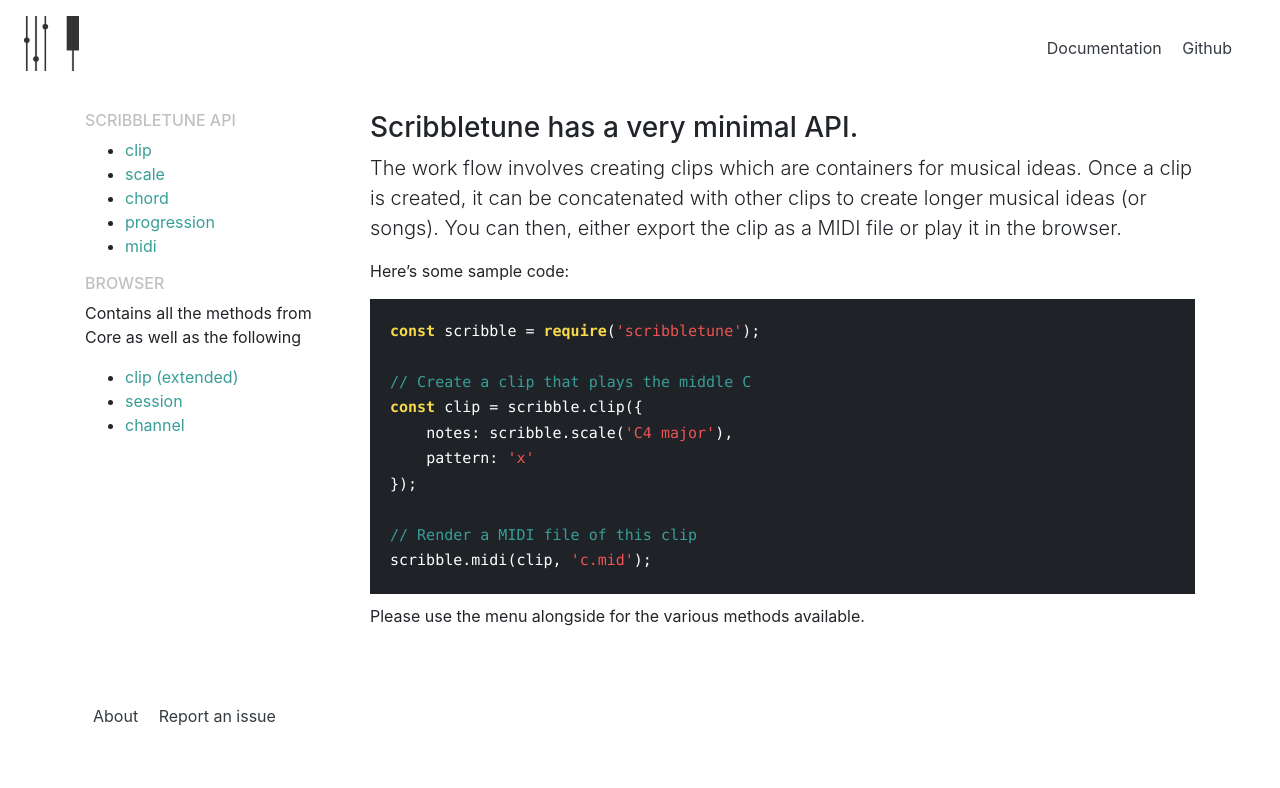
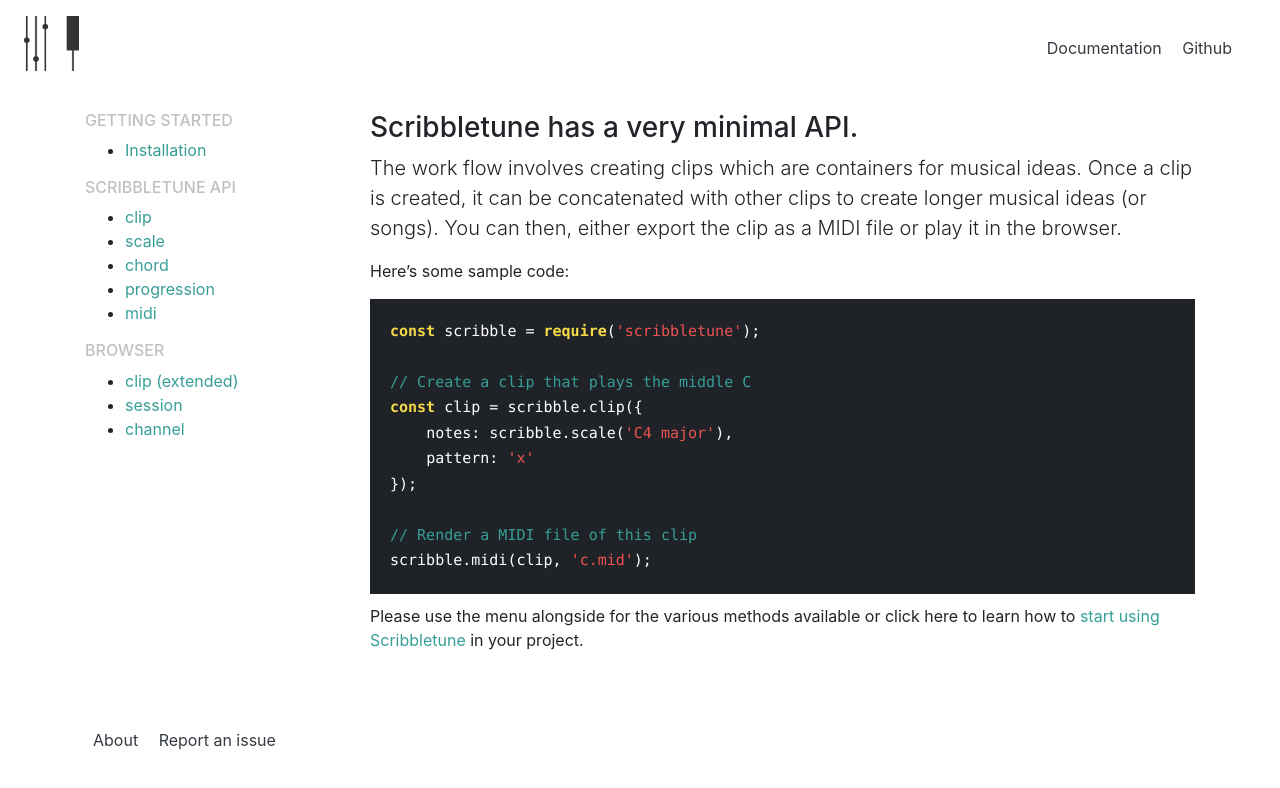
Before and after one commit to scribbletune/scribbletune.com, a Jekyll site: the page built from _pages/documentation.md, in a window 1280 px wide. Shown: the top 788 px of the page. Built offline with Jekyll 4.4.1, drawn with Linux system fonts in a browser that asks for light colours; a style sheet for code colours, icons or effects is not loaded.

Commit message:
Add docs for installation

````diff
--- a/_includes/aside.html
+++ b/_includes/aside.html
@@ -1,18 +1,21 @@
 <aside>
+	<h6>GETTING STARTED</h6>
+	<ul>
+		<li {% if page.title == 'installation' %} class="active"{% endif %}><a href="/documentation/installation">Installation</a></li>
+	</ul>
 	<h6>SCRIBBLETUNE API</h6>
 	<ul>
-		<li {% if page.title == 'clip' %} class="active" {{ page.title }}{% endif %}><a href="/documentation/core/clip">clip</a></li>
-		<li {% if page.title == 'scale' %} class="active" {{ page.title }}{% endif %}><a href="/documentation/core/scale">scale</a></li>
-		<li {% if page.title == 'chord' %} class="active" {{ page.title }}{% endif %}><a href="/documentation/core/chord">chord</a></li>
-		<li {% if page.title == 'progression' %} class="active" {{ page.title }}{% endif %}><a href="/documentation/core/progression">progression</a></li>
-		<li {% if page.title == 'midi' %} class="active" {{ page.title }}{% endif %}><a href="/documentation/core/midi">midi</a></li>
+		<li {% if page.title == 'clip' %} class="active"{% endif %}><a href="/documentation/core/clip">clip</a></li>
+		<li {% if page.title == 'scale' %} class="active"{% endif %}><a href="/documentation/core/scale">scale</a></li>
+		<li {% if page.title == 'chord' %} class="active"{% endif %}><a href="/documentation/core/chord">chord</a></li>
+		<li {% if page.title == 'progression' %} class="active"{% endif %}><a href="/documentation/core/progression">progression</a></li>
+		<li {% if page.title == 'midi' %} class="active"{% endif %}><a href="/documentation/core/midi">midi</a></li>
 	</ul>
 
 	<h6>Browser</h6>
-	<p>Contains all the methods from Core as well as the following</p>
 	<ul>
-		<li {% if page.title == 'browser-clip' %} class="active" {{ page.title }}{% endif %}><a href="/documentation/browser/browser-clip">clip (extended)</a></li>
-		<li {% if page.title == 'session' %} class="active" {{ page.title }}{% endif %}><a href="/documentation/browser/session">session</a></li>
-		<li {% if page.title == 'channel' %} class="active" {{ page.title }}{% endif %}><a href="/documentation/browser/channel">channel</a></li>
+		<li {% if page.title == 'browser-clip' %} class="active"{% endif %}><a href="/documentation/browser/browser-clip">clip (extended)</a></li>
+		<li {% if page.title == 'session' %} class="active"{% endif %}><a href="/documentation/browser/session">session</a></li>
+		<li {% if page.title == 'channel' %} class="active"{% endif %}><a href="/documentation/browser/channel">channel</a></li>
 	</ul>
 </aside>
--- a/_pages/documentation.md
+++ b/_pages/documentation.md
@@ -25,4 +25,4 @@ scribble.midi(clip, 'c.mid');
 
 ```
 
-Please use the menu alongside for the various methods available.
+Please use the menu alongside for the various methods available or click here to learn how to [start using Scribbletune](/documentation/installation) in your project.
````
Also changed, not shown: _pages/installation.md (added, +90 -0 lines).
